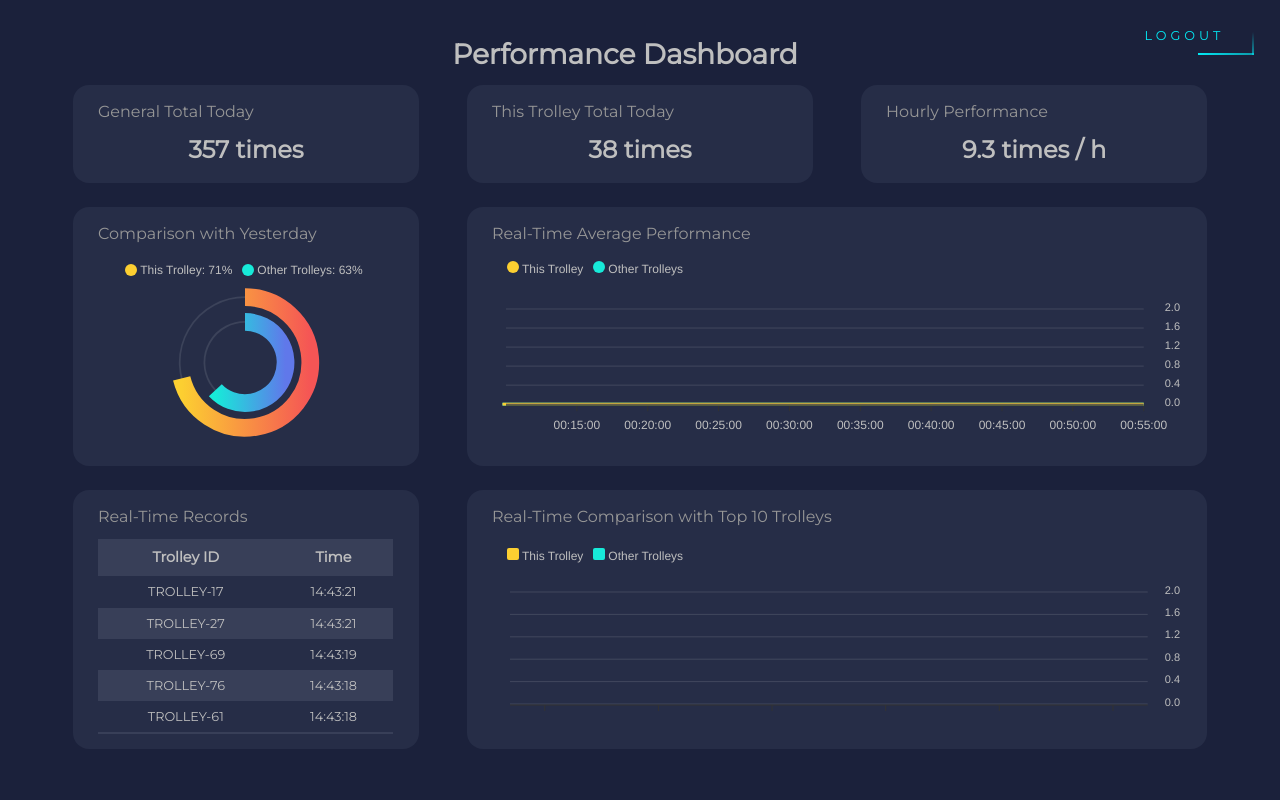
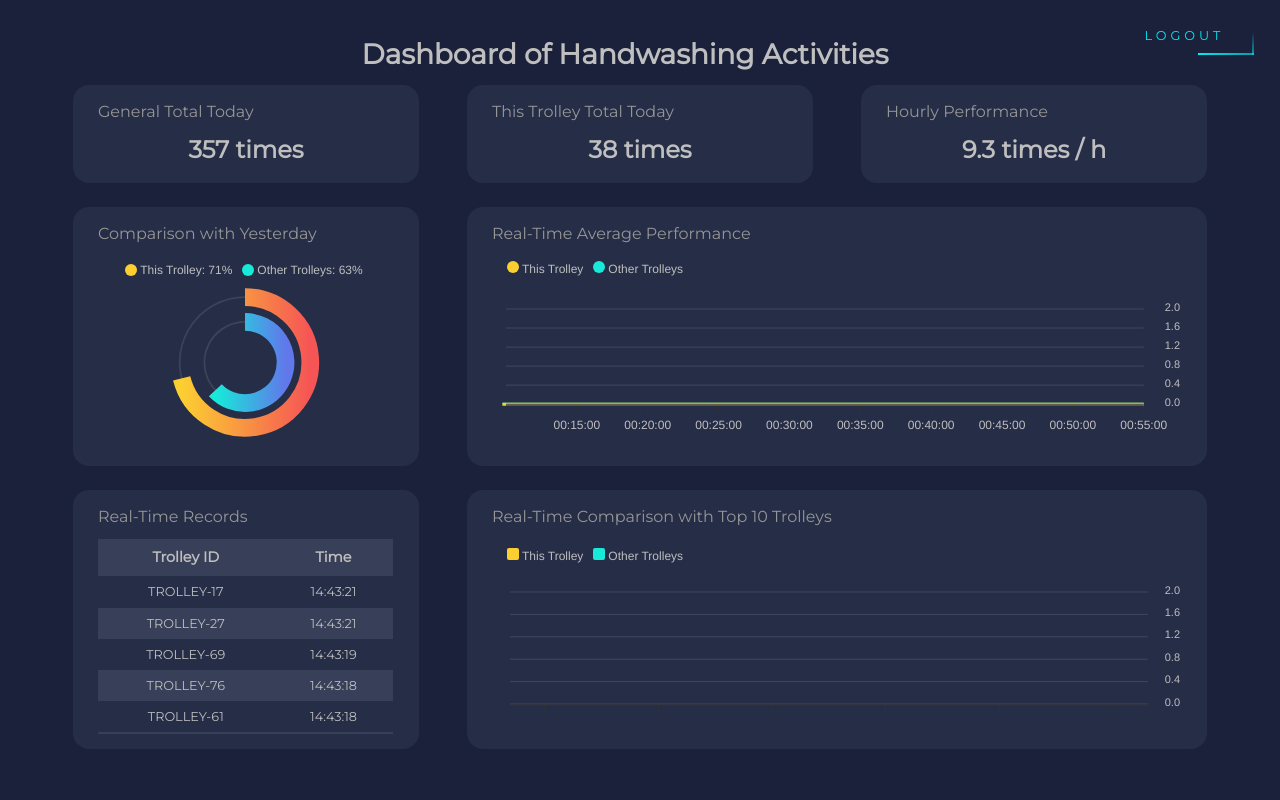
Before and after one commit to junjie-chan/Handwashing-Monitor-Dashboard, a CodeIgniter 4 app: the page made by app/Views/dashboard.php in a window 1280 px wide. Run offline with PHP 8.4 and a stand-in for CodeIgniter, Linux system fonts and the light colour scheme; the template is opened without the code that fills it, so the values that code supplies are empty; some libraries are stand-ins or nearby versions.

Commit message:
LAZYCC-67 Modify dashboard title.

```diff
--- a/app/Views/dashboard.php
+++ b/app/Views/dashboard.php
@@ -66,7 +66,7 @@
             <div class="container-fluid">
                 <div class="main">
                     <div class="row" id="dashboard_title">
-                        <h3>Performance Dashboard</h3>
+                        <h3>Dashboard of Handwashing Activities</h3>
                     </div>
 
                     <div class="row" id="labels_container">
```
